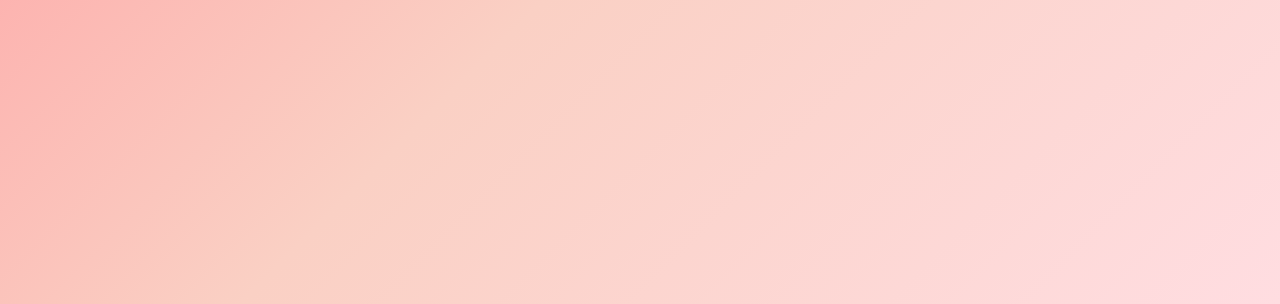
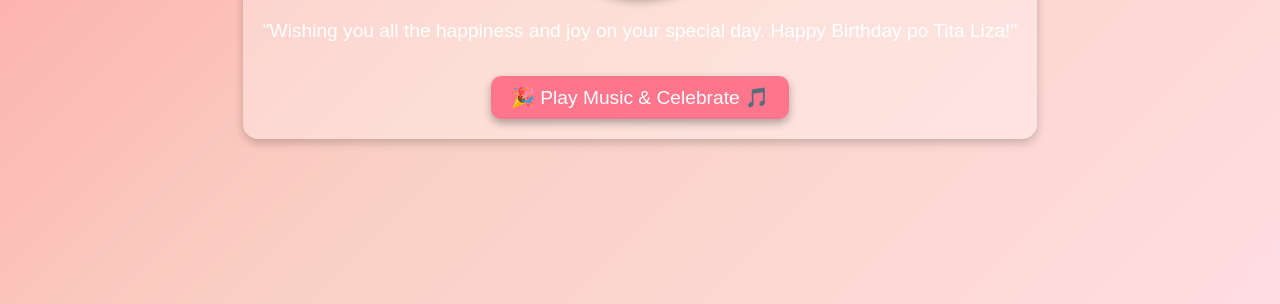
Before and after one commit to Jejepiess/Happy-Birthday-po-Tita-Liza, a plain HTML site: page index.html in a window 1280 px wide. Shown: the part 496-800 px from the top of the page. Drawn offline with nearby package versions, Linux system fonts and the light colour scheme.

Commit message:
Update index.html

```diff
--- a/index.html
+++ b/index.html
@@ -16,6 +16,7 @@
             background: linear-gradient(135deg, #ff9a9e, #fad0c4, #ffdde1);
             text-align: center;
             font-family: Arial, sans-serif;
+            overflow: hidden;
         }
         .container {
             background: rgba(255, 255, 255, 0.3);
@@ -39,16 +40,61 @@
             font-size: 1.2em;
             color: white;
         }
+        button {
+            margin-top: 15px;
+            padding: 10px 20px;
+            font-size: 1.2em;
+            background-color: #ff758c;
+            color: white;
+            border: none;
+            border-radius: 10px;
+            cursor: pointer;
+            box-shadow: 0 4px 8px rgba(0, 0, 0, 0.3);
+        }
+        button:hover {
+            background-color: #ff5274;
+        }
     </style>
 </head>
 <body>
 
-    <!-- Audio (Muted at Start to Allow Autoplay) -->
-    <audio id="birthday-audio" autoplay loop muted>
+    <!-- Audio -->
+    <audio id="birthday-audio" loop>
         <source src="happy-birthday-258264.mp3" type="audio/mpeg">
         Your browser does not support the audio element.
     </audio>
 
     <div class="container">
         <h1>Happy Birthday!</h1>
-        <img src="tita-liza.jpg" alt="B
+        <img src="tita-liza.jpg" alt="Birthday Person">
+        <p>"Wishing you all the happiness and joy on your special day. Happy Birthday po Tita Liza!"</p>
+        <button onclick="startCelebration()">🎉 Play Music & Celebrate 🎵</button>
+    </div>
+
+    <!-- Confetti Script -->
+    <script src="https://cdn.jsdelivr.net/npm/canvas-confetti@1.3.2/dist/confetti.browser.min.js"></script>
+    <script>
+        function startCelebration() {
+            let audio = document.getElementById("birthday-audio");
+            audio.play(); // Start music
+
+            // Confetti explosion
+            let duration = 3 * 1000; // 3 seconds
+            let end = Date.now() + duration;
+
+            (function frame() {
+                confetti({
+                    particleCount: 10,
+                    spread: 70,
+                    origin: { y: 0.6 }
+                });
+
+                if (Date.now() < end) {
+                    requestAnimationFrame(frame);
+                }
+            })();
+        }
+    </script>
+
+</body>
+</html>
```
